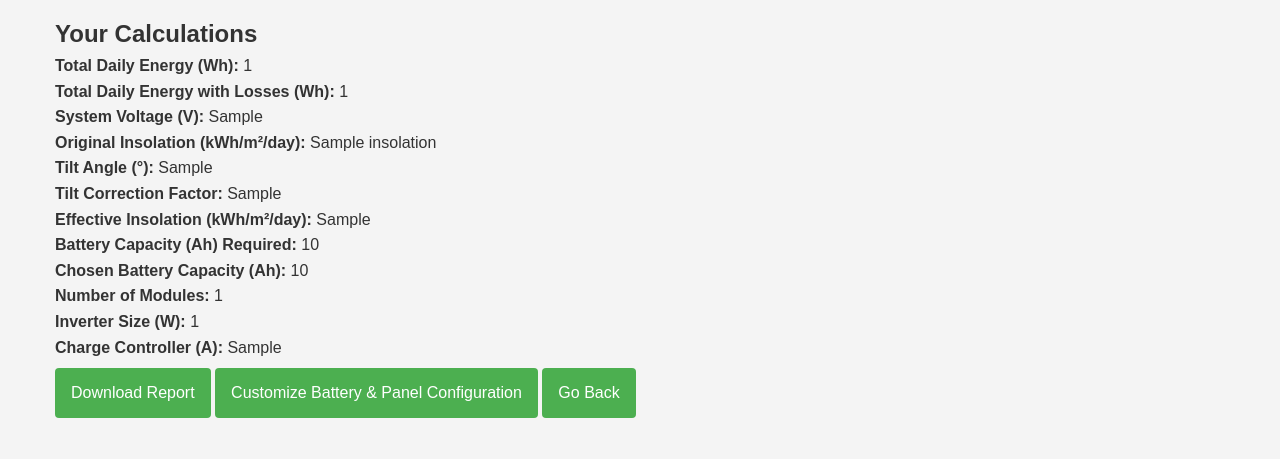
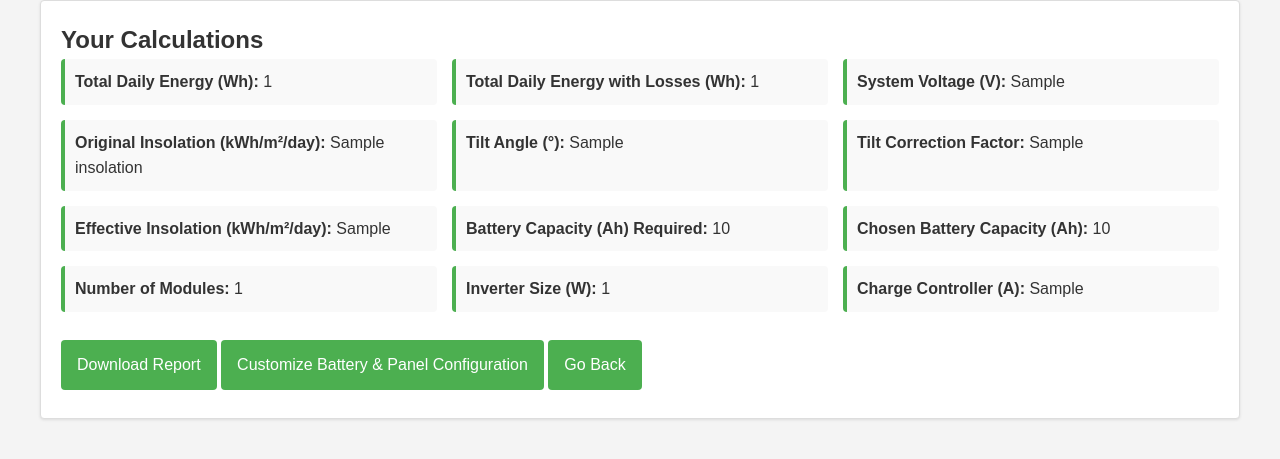
Before and after one commit to Karehmaciu/solar-sizing-tool, a Flask app: template templates/results.html in a window 1280 px wide. Shown: the part 73-532 px from the top of the page. Run offline with Flask 3, Linux system fonts and the light colour scheme; the template is opened without the code that fills it: most values are stand-ins (such as "Sample title", 1, 10 or a date in 2020).

```diff
--- a/static/css/styles.css
+++ b/static/css/styles.css
@@ -750,3 +750,42 @@ body.dark-mode input[type="submit"]:hover {
 * {
   touch-action: manipulation;
 }
+
+/* Results page specific styling */
+.results-container {
+  background-color: #fff;
+  border: 1px solid #ddd;
+  padding: 20px;
+  border-radius: 4px;
+  box-shadow: 0 1px 3px rgba(0,0,0,0.1);
+}
+
+.results-grid {
+  display: grid;
+  grid-template-columns: repeat(auto-fill, minmax(300px, 1fr));
+  gap: 15px;
+  margin-bottom: 20px;
+}
+
+.result-item {
+  background-color: #f9f9f9;
+  padding: 10px;
+  border-radius: 4px;
+  border-left: 4px solid #4CAF50;
+}
+
+/* Warning color classes */
+.warning-red {
+  color: #d32f2f; /* Red text */
+  border-left: 4px solid #d32f2f !important; /* Red left border */
+}
+
+.warning-amber {
+  color: #ff8f00; /* Amber text */
+  border-left: 4px solid #ff8f00 !important; /* Amber left border */
+}
+
+.warning-green {
+  color: #388e3c; /* Green text */
+  border-left: 4px solid #388e3c !important; /* Green left border */
+}
```
